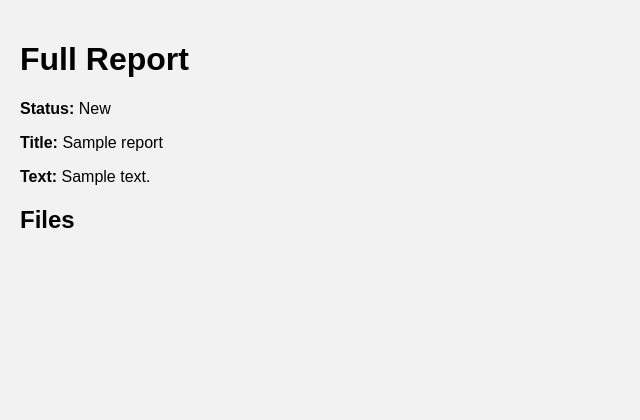
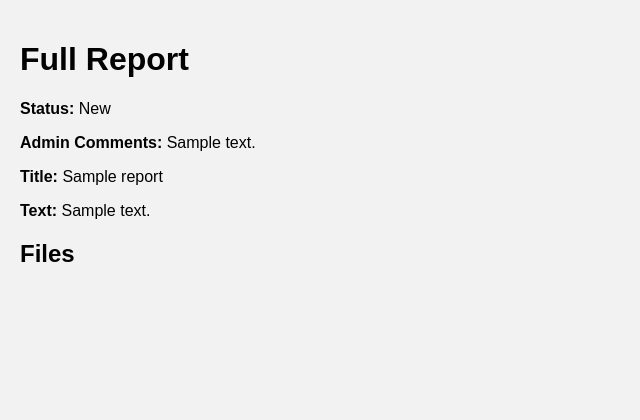
Before and after one commit to yanglanxu/project-a-10, a Django app: template a10app/templates/view_report.html in a window 1280 px wide. Shown: the top 420 px of the page, without its empty margins (0-640 px from the left). Run offline with Django 3.2, Linux system fonts and the light colour scheme; the template is opened without the code that fills it: most values are stand-ins (such as "Sample title", 1, 10 or a date in 2020).

Commit message:
Fixed incorrect Post key in mark_report_as_resolved

```diff
--- a/a10app/templates/view_report.html
+++ b/a10app/templates/view_report.html
@@ -55,6 +55,7 @@
     <h1>Full Report</h1>
     <div class="report-section">
         <p><strong>Status:</strong> {{ report.status }}</p>
+        <p><strong>Admin Comments:</strong> {{ report.admin_comments }}</p>
         <p><strong>Title:</strong> {{ report.title }}</p>
         <p><strong>Text:</strong> {{ report.text }}</p>
     </div>
--- a/a10app/views.py
+++ b/a10app/views.py
@@ -71,7 +71,7 @@ def view_report(request, report_id):
 def mark_report_as_resolved(request, report_id):
     report = Report.objects.get(id=report_id)
     report.status = "Resolved"
-    report.admin_comments = request.POST["text"]
+    report.admin_comments = request.POST["comments"]
     report.save()
 
     return render(request, "report_list.html", {"reports" : Report.objects.all()})
```
